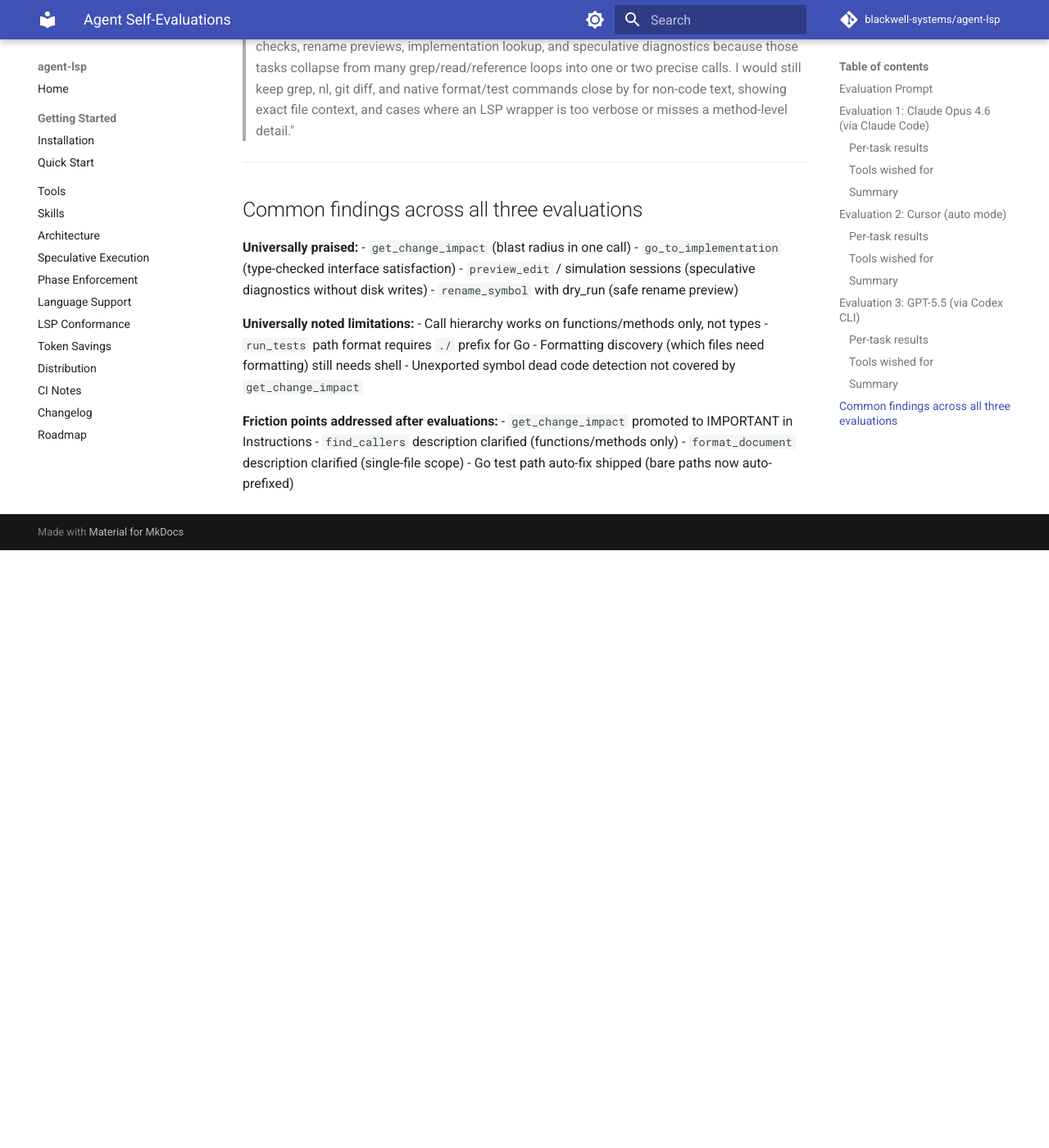
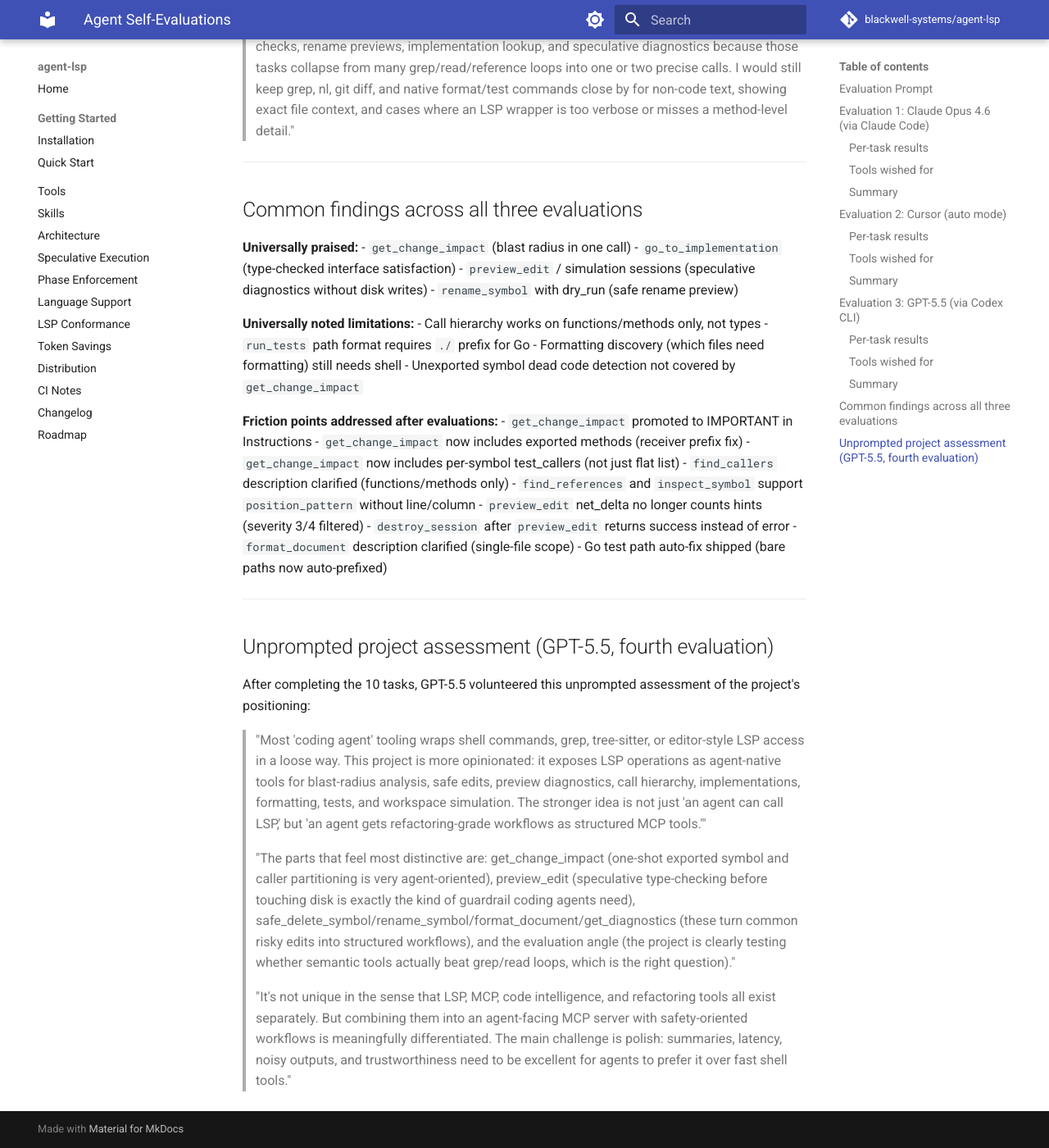
Before and after one commit to blackwell-systems/agent-lsp, an MkDocs documentation site: the page built from docs/agent-evaluations.md, in a window 1280 px wide and 1400 px high, scrolled down 4756 px. Shown: the whole window at 82% size. Built offline with MkDocs 1.6.1 and Material for MkDocs 9.7.7, drawn with Linux system fonts in a browser that asks for light colours; comment, search, counter and statistics services are not loaded; before the commit the page ends 5427 px from its top, so only the background shows below that.

Commit message:
docs: add GPT-5.5 project assessment and updated friction fixes

```diff
--- a/docs/agent-evaluations.md
+++ b/docs/agent-evaluations.md
@@ -128,6 +128,23 @@ write a one-paragraph summary.
 
 **Friction points addressed after evaluations:**
 - `get_change_impact` promoted to IMPORTANT in Instructions
+- `get_change_impact` now includes exported methods (receiver prefix fix)
+- `get_change_impact` now includes per-symbol test_callers (not just flat list)
 - `find_callers` description clarified (functions/methods only)
+- `find_references` and `inspect_symbol` support `position_pattern` without line/column
+- `preview_edit` net_delta no longer counts hints (severity 3/4 filtered)
+- `destroy_session` after `preview_edit` returns success instead of error
 - `format_document` description clarified (single-file scope)
 - Go test path auto-fix shipped (bare paths now auto-prefixed)
+
+---
+
+## Unprompted project assessment (GPT-5.5, fourth evaluation)
+
+After completing the 10 tasks, GPT-5.5 volunteered this unprompted assessment of the project's positioning:
+
+> "Most 'coding agent' tooling wraps shell commands, grep, tree-sitter, or editor-style LSP access in a loose way. This project is more opinionated: it exposes LSP operations as agent-native tools for blast-radius analysis, safe edits, preview diagnostics, call hierarchy, implementations, formatting, tests, and workspace simulation. The stronger idea is not just 'an agent can call LSP,' but 'an agent gets refactoring-grade workflows as structured MCP tools.'"
+>
+> "The parts that feel most distinctive are: get_change_impact (one-shot exported symbol and caller partitioning is very agent-oriented), preview_edit (speculative type-checking before touching disk is exactly the kind of guardrail coding agents need), safe_delete_symbol/rename_symbol/format_document/get_diagnostics (these turn common risky edits into structured workflows), and the evaluation angle (the project is clearly testing whether semantic tools actually beat grep/read loops, which is the right question)."
+>
+> "It's not unique in the sense that LSP, MCP, code intelligence, and refactoring tools all exist separately. But combining them into an agent-facing MCP server with safety-oriented workflows is meaningfully differentiated. The main challenge is polish: summaries, latency, noisy outputs, and trustworthiness need to be excellent for agents to prefer it over fast shell tools."
```
